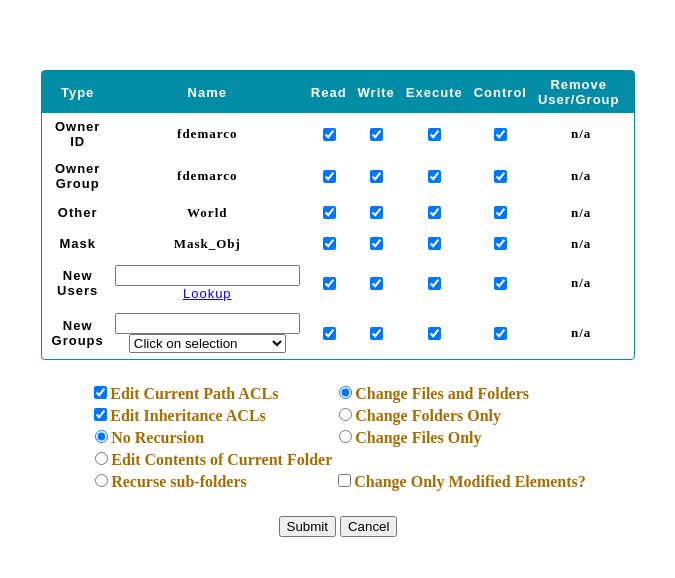
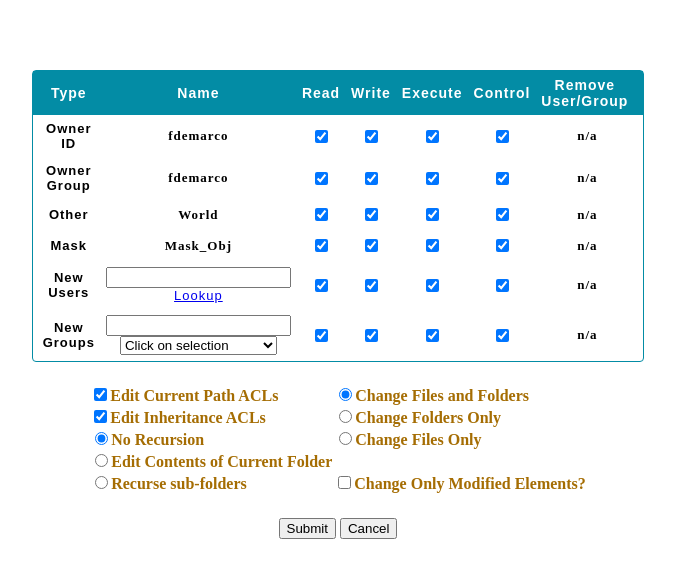
Before and after one commit to cdt876/cdt876.github.io, a plain HTML site: page tool/table.html in a window 1280 px wide. Shown: the whole page, without its empty margins (302-977 px from the left). Drawn offline with Linux system fonts and the light colour scheme; a script that the page names is missing.

Commit message:
Update table.css

```diff
--- a/tool/table.css
+++ b/tool/table.css
@@ -23,6 +23,9 @@
     padding-top: 6px;
     padding-bottom: 6px;
     text-align: center;
+  }
+  .modify th{
+    font-size:14px;
   }
  .modify td:first-child,th:first-child {
     padding-left: 10px;
```
